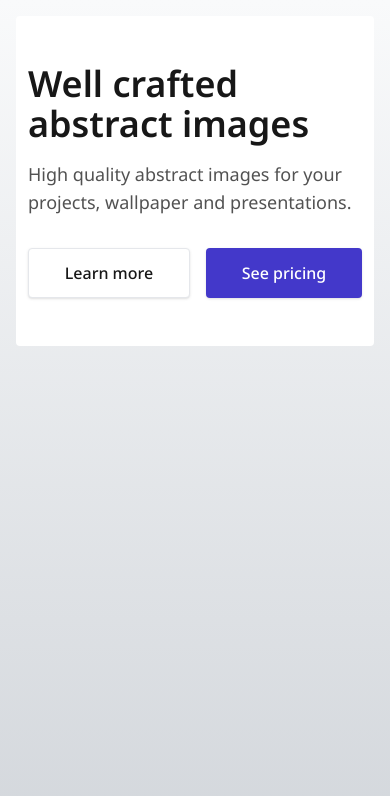
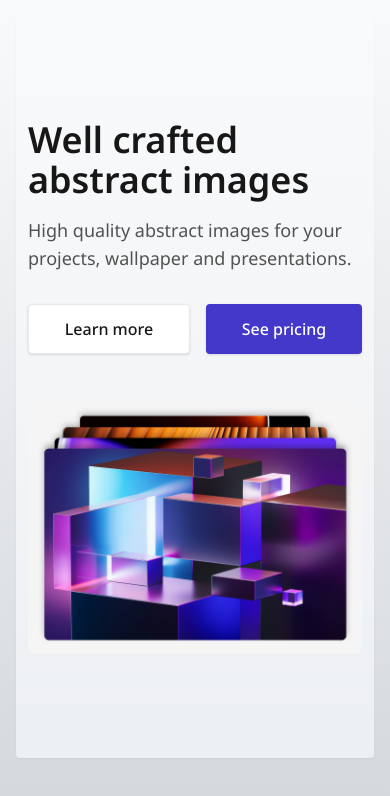
Before and after one commit to CodyJPerry/hero-section-simple, a Next.js app: page / in a window 390 px wide. Shown: the top 796 px of the page. Built offline with nearby package versions, Linux system fonts and the light colour scheme.

Commit message:
Add changes for mobile

```diff
--- a/app/page.tsx
+++ b/app/page.tsx
@@ -4,7 +4,8 @@ export default function Home() {
   return (
     <main className='m-4'>
       {/* Base Card */}
-      <section className='bg-white rounded px-3 py-12'>
+      <section className='bg-gradient-to-b from-gray-50 to-[#EDF0F3] py-14 shadow-sm rounded'>
+        <div className='rounded px-3 py-12'>
           {/* Heading */}
           <h1 className='text-4xl text-neutral-900 font-semibold mb-4'>
             Well crafted abstract images
@@ -15,7 +16,7 @@ export default function Home() {
             presentations.
           </p>
           {/* Buttons */}
-        <div className='flex gap-4'>
+          <div className='flex gap-4 mb-12'>
             <button className='text-base text-neutral-900 font-medium px-5 py-3 border-[0.5px] bg-white rounded grow shadow'>
               Learn more
             </button>
@@ -24,7 +25,17 @@ export default function Home() {
             </button>
           </div>
           {/* Image */}
-        {/* <Image src='/prism.png' alt='Prism Hero' fill /> */}
+          <figure className='w-full'>
+            <Image
+              src='/prism.png'
+              alt='Prism Hero'
+              width={640}
+              height={484}
+              priority
+            />
+            <figcaption className='sr-only'>Prism Hero Image</figcaption>
+          </figure>
+        </div>
       </section>
     </main>
   );
--- a/tailwind.config.ts
+++ b/tailwind.config.ts
@@ -1,17 +1,20 @@
-import type { Config } from "tailwindcss";
+import type { Config } from 'tailwindcss';
 
 const config: Config = {
   content: [
-    "./pages/**/*.{js,ts,jsx,tsx,mdx}",
-    "./components/**/*.{js,ts,jsx,tsx,mdx}",
-    "./app/**/*.{js,ts,jsx,tsx,mdx}",
+    './pages/**/*.{js,ts,jsx,tsx,mdx}',
+    './components/**/*.{js,ts,jsx,tsx,mdx}',
+    './app/**/*.{js,ts,jsx,tsx,mdx}',
   ],
   theme: {
     extend: {
       backgroundImage: {
-        "gradient-radial": "radial-gradient(var(--tw-gradient-stops))",
-        "gradient-conic":
-          "conic-gradient(from 180deg at 50% 50%, var(--tw-gradient-stops))",
+        'gradient-radial': 'radial-gradient(var(--tw-gradient-stops))',
+        'gradient-conic':
+          'conic-gradient(from 180deg at 50% 50%, var(--tw-gradient-stops))',
+      },
+      screens: {
+        xs: '375px',
       },
     },
   },
```
Lines whose indentation alone changed are shown as unchanged.
